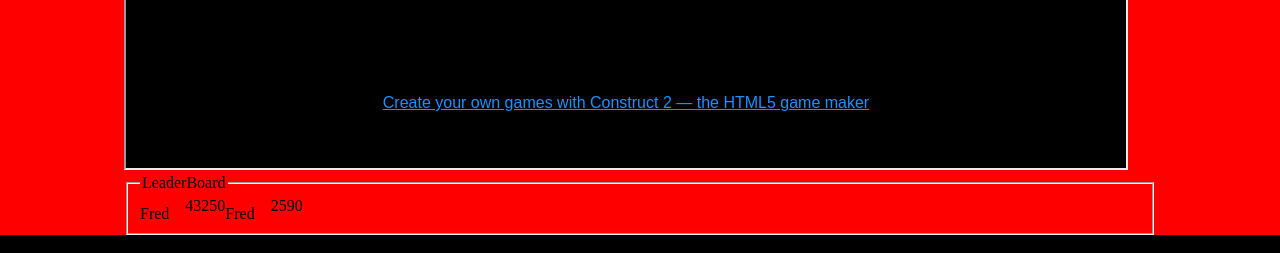
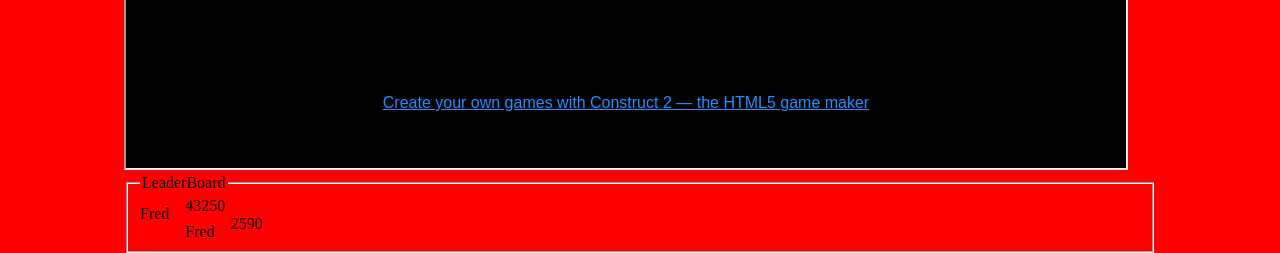
Before and after one commit to Frederick-Iyela/web-app, a PHP site: page / in a window 1280 px wide. Shown: the part 614-867 px from the top of the page. Run offline with PHP 8.4, Linux system fonts and the light colour scheme; data comes from the database, SQL or seed files in the repository; some libraries are stand-ins or nearby versions.

Commit message:
Corrected CSS.

```diff
--- a/css/general.css
+++ b/css/general.css
@@ -19,7 +19,3 @@ body{
 	margin: 0.5em 1em 0 0;
 	float: left;
 }
-
-.scores{
-	float: left;
-}
```
